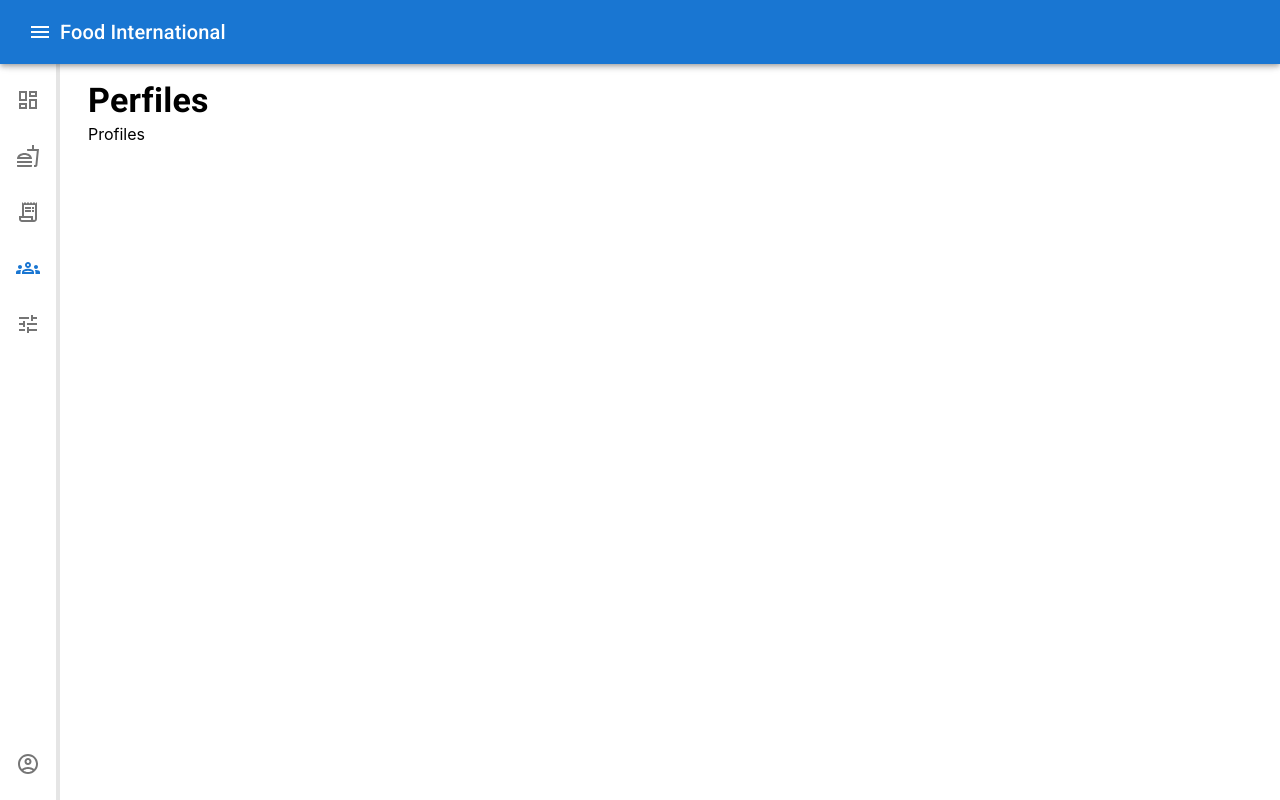
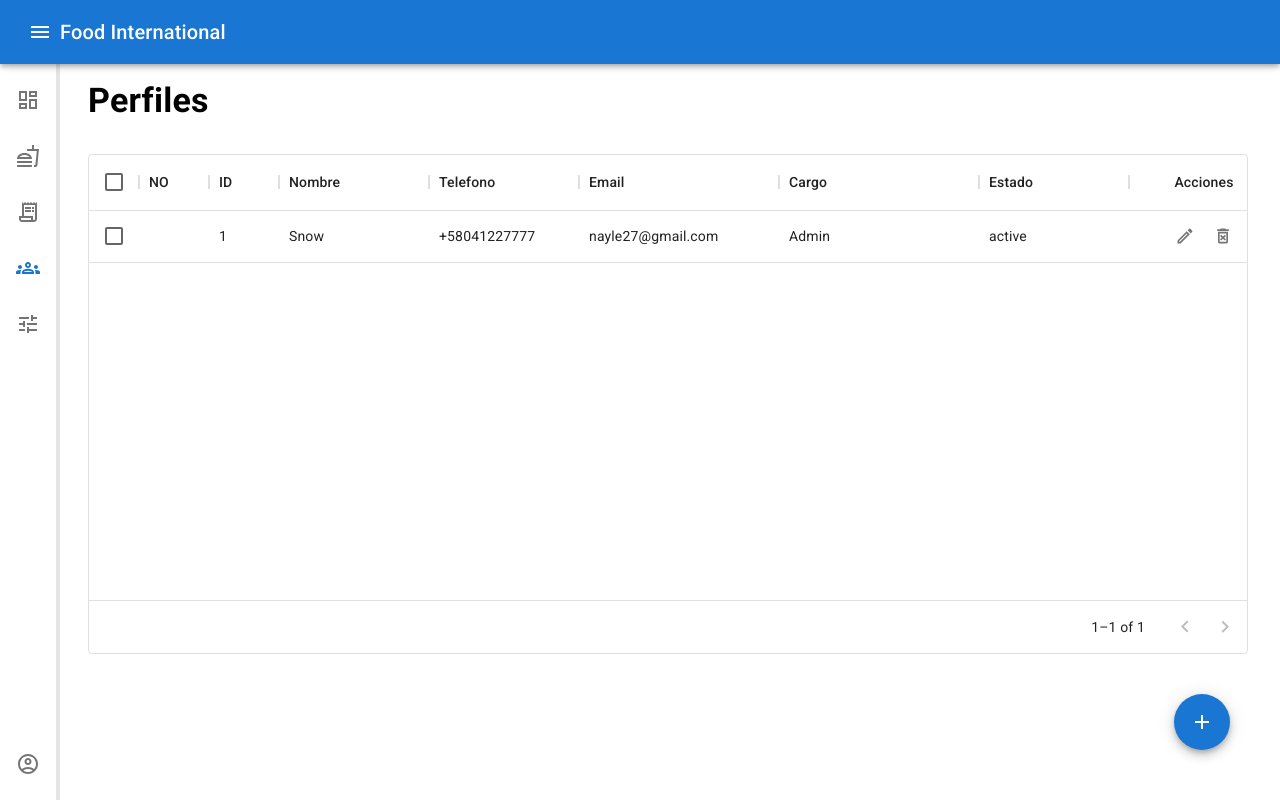
Before and after one commit to Deriamsuarez/menu_FE, a React (Vite) app: page /#/profiles in a window 1280 px wide. Built offline with nearby package versions, Linux system fonts and the light colour scheme.

Commit message:
ProfileTable

```diff
--- /dev/null
+++ b/src/views/Admin/Profiles/ProfileTable.jsx
@@ -0,0 +1,55 @@
+import { Stack } from '@mui/material'
+import { DataGrid, GridActionsCellItem } from '@mui/x-data-grid'
+import DeleteForeverOutlinedIcon from '@mui/icons-material/DeleteForeverOutlined';
+import ModeEditOutlineOutlinedIcon from '@mui/icons-material/ModeEditOutlineOutlined';
+
+import React from 'react'
+
+const ProfileTable = () => {
+
+
+    const columns = [
+        { field: 'no', headerName: 'NO', width: 70 },
+        { field: 'id', headerName: 'ID', width: 70 },
+        { field: 'lastName', headerName: 'Nombre', width: 150 },
+        { field: 'telefono', headerName: 'Telefono', width: 150 },
+        { field: 'email', headerName: 'Email', width: 200},
+        { field: 'Cargo', headerName: 'Cargo', width: 200},
+        { field: 'status', headerName: 'Estado', width: 150},
+        {
+            field: 'actions', headerName: 'Acciones', width: 150,
+            type: 'actions',
+            getActions: () => [
+              <GridActionsCellItem icon={<ModeEditOutlineOutlinedIcon />} label="Edit" />,
+              <GridActionsCellItem icon={<DeleteForeverOutlinedIcon />} label="Delete" />
+        ]
+        }
+
+      ];
+
+    const rows = [
+         { id: 1, lastName: 'Snow', telefono: '+58041227777', email: 'nayle27@gmail.com', Cargo: 'Admin',status:'active',actions:''}
+        // { id: 2, lastName: 'Lannister', firstName: 'Cersei', age: 42 },
+        //  { id: 3, lastName: 'Lannister', firstName: 'Jaime', age: 45 },
+        //  { id: 4, lastName: 'Stark', firstName: 'Arya', age: 16 },
+        //  { id: 5, lastName: 'Targaryen', firstName: 'Daenerys', age: null },
+        //  { id: 6, lastName: 'Melisandre', firstName: null, age: 150 },
+        // { id: 7, lastName: 'Clifford', firstName: 'Ferrara', age: 44 },
+        //  { id: 8, lastName: 'Frances', firstName: 'Rossini', age: 36 },
+        //  { id: 9, lastName: 'Roxie', firstName: 'Harvey', age: 65 },
+       ];
+  return (
+    <Stack sx={{ height: 500, width: '100%', backdropFilter: 'shadow(.25rem .25rem 0 rgba(0,0,0,.1))'}}>
+    <DataGrid
+      rows={rows}
+      columns={columns}
+      pageSize={10}
+      rowsPerPageOptions={[10]}
+      checkboxSelection
+    />
+
+  </Stack>
+  )
+}
+
+export default ProfileTable
--- a/src/views/Admin/Profiles/index.jsx
+++ b/src/views/Admin/Profiles/index.jsx
@@ -1,11 +1,31 @@
-import { Stack, Typography } from '@mui/material'
+import { Stack, Typography, Fab, Box } from '@mui/material'
 import React from 'react'
+import ProfileTable from './ProfileTable'
+import AddOutlinedIcon from '@mui/icons-material/AddOutlined';
+import ModeEditOutlineOutlinedIcon from '@mui/icons-material/ModeEditOutlineOutlined';
+
+const style = {
+
+    boxSecond: {
+      display: 'flex',
+      flexDirection: 'column',
+      alignItems: 'center',
+      gap: '1em'
+    }
+
+  }
 
 const Profiles = () => {
     return (
-        <Stack>
+        <Stack spacing={4}>
             <Typography variant='h4'><strong>Perfiles</strong></Typography>
-            <div>Profiles</div>
+            <ProfileTable />
+            <Box sx={style.boxSecond}>
+            <Fab position= "fixed" color="primary" aria-label="add" sx={{position: 'absolute', right: 50, bottom: 50}}>
+                <AddOutlinedIcon />
+            </Fab>
+            </Box>
+
         </Stack>
     )
 }
```
